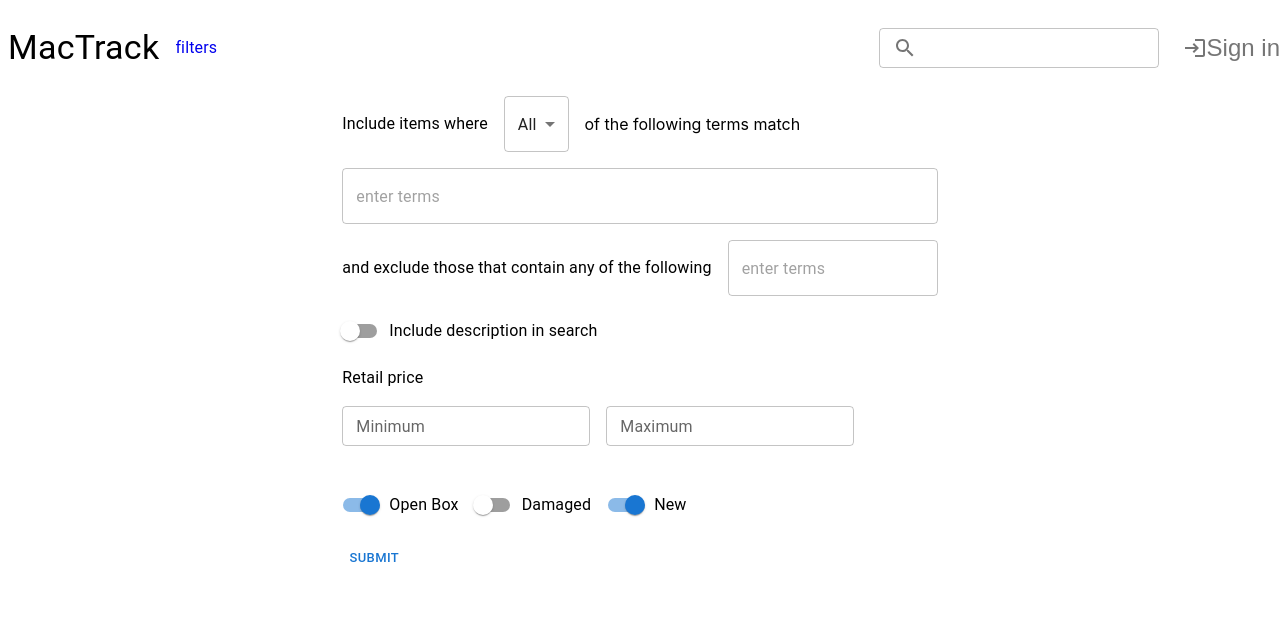
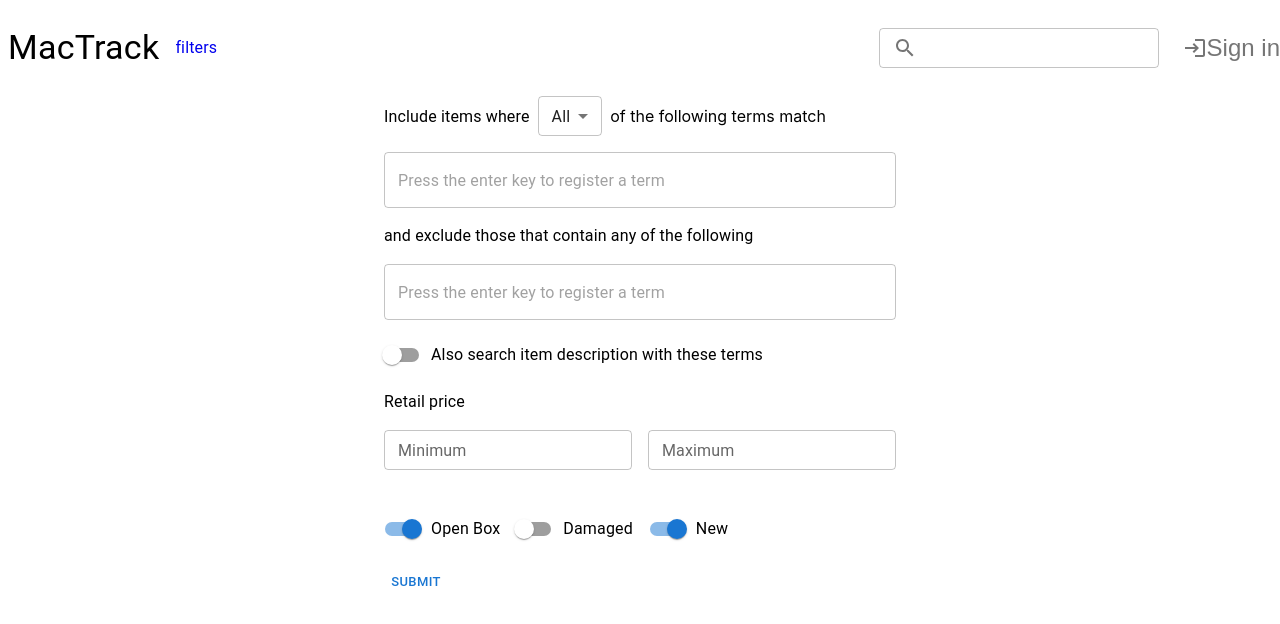
Before and after one commit to Mattwmaster58/MacTrack, a React (Create React App) app in the folder frontend/: page /dashboard in a window 1280 px wide. Shown: the top 624 px of the page. Built offline with nearby package versions, Linux system fonts and the light colour scheme.

Commit message:
ft: styling updates for filter form

```diff
--- a/frontend/src/components/elements/tagInput.tsx
+++ b/frontend/src/components/elements/tagInput.tsx
@@ -67,14 +67,20 @@ const TagInput = ({
       onKeyDown={handleKeypress}
       onBlur={updateTagsFromInputRef}
       inputRef={tagRef}
-      variant="outlined"
-      size="medium"
+      variant={"outlined"}
+      size={"medium"}
       error={!!finalErrorMessage}
       helperText={finalErrorMessage}
-      placeholder={!tags.length ? "enter terms" : ""}
+      placeholder={!tags.length ? "Press the enter key to register a term" : ""}
       InputProps={{
         startAdornment: (
-          <Box sx={{ display: "flex", flexDirection: "row", flexWrap: "wrap" }}>
+          <Box
+            sx={{
+              display: "flex",
+              flexDirection: "row",
+              alignItems: "last baseline",
+            }}
+          >
             {tags.map((data, index) => {
               return (
                 <Tag
--- a/frontend/src/components/forms/filterCoreForm.tsx
+++ b/frontend/src/components/forms/filterCoreForm.tsx
@@ -93,7 +93,7 @@ function getFormCoreElements(
   return (
     <Stack flexDirection={"column"} spacing={2}>
       <Stack flexDirection={"column"} spacing={2}>
-        <Stack flexDirection={"row"} alignItems={"center"} spacing={2}>
+        <Stack flexDirection={"row"} alignItems={"baseline"} spacing={1}>
           <Typography alignItems={"center"}>{"Include items where"}</Typography>
           <Controller
             control={control}
@@ -118,8 +118,6 @@ function getFormCoreElements(
             />
           )}
         />
-      </Stack>
-      <Stack flexDirection={"row"} alignItems={"center"} spacing={2}>
         <Typography alignItems={"center"}>
           {"and exclude those that contain any of the following"}
         </Typography>
@@ -141,7 +139,7 @@ function getFormCoreElements(
         render={({ field }) => (
           <FormControlLabel
             control={<Switch {...field} onChange={toggleDescriptionColumn} />}
-            label={"Include description in search"}
+            label={"Also search item description with these terms"}
           />
         )}
       />
--- a/frontend/src/components/forms/filterMetaForm.tsx
+++ b/frontend/src/components/forms/filterMetaForm.tsx
@@ -50,7 +50,8 @@ function getFormMetaElements(
       control={control}
       render={({ field }) => (
         <TextField
-          label={"Name"}
+          sx={{ width: "100%" }}
+          label={"Filter Name"}
           error={!!errors.name?.message}
           helperText={errors.name?.message ?? "\u00a0"}
           {...field}
--- a/frontend/src/theme.tsx
+++ b/frontend/src/theme.tsx
@@ -17,5 +17,10 @@ export const theme = createTheme({
         size: "small",
       },
     },
+    MuiSelect: {
+      defaultProps: {
+        size: "small",
+      },
+    },
   },
 });
```
